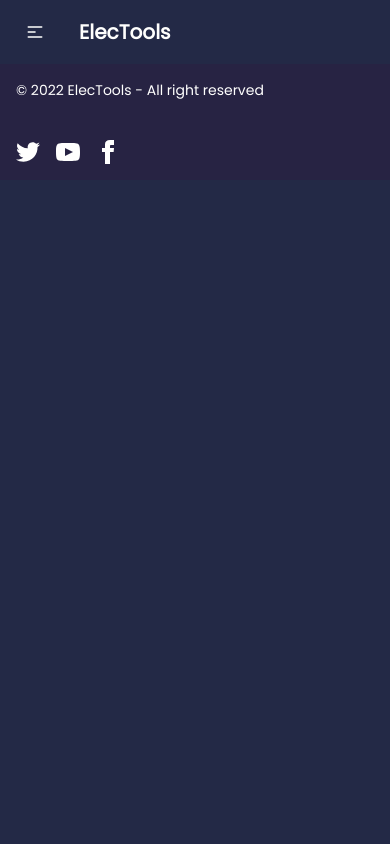
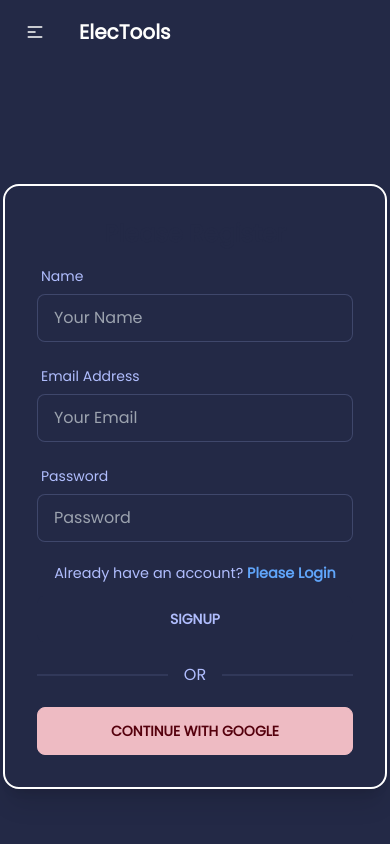
Before and after one commit to dev-weirdo/manufacturer-website-client, a React (Create React App) app: page /register in a window 390 px wide. Shown: the top 844 px of the page. Built offline with nearby package versions, Linux system fonts and the light colour scheme; no server answers.

Commit message:
Added tools in home page

```diff
--- a/package.json
+++ b/package.json
@@ -11,9 +11,11 @@
     "react": "^18.1.0",
     "react-dom": "^18.1.0",
     "react-firebase-hooks": "^5.0.3",
+    "react-hook-form": "^7.31.2",
     "react-query": "^3.39.0",
     "react-router-dom": "^6.3.0",
     "react-scripts": "5.0.1",
+    "react-toastify": "^9.0.1",
     "web-vitals": "^2.1.4"
   },
   "scripts": {
--- a/src/App.js
+++ b/src/App.js
@@ -3,6 +3,10 @@ import Header from "./components/Shared/Header";
 import { Route, Routes } from "react-router-dom";
 import Home from "./components/Home/Home";
 import Purchase from "./components/Order/Purchase";
+import { ToastContainer } from 'react-toastify';
+
+import 'react-toastify/dist/ReactToastify.css';
+import Register from "./components/Register";
 
 function App() {
   return (
@@ -11,8 +15,10 @@ function App() {
       <Routes>
         <Route path='/' element={<Home></Home>}></Route>
         <Route path="/tools/:id" element={<Purchase></Purchase>}></Route>
+        <Route path="/register" element={<Register></Register>}></Route>
       </Routes>
       <Footer></Footer>
+      <ToastContainer></ToastContainer>
     </div>
   );
 }
--- a/src/components/Home/BusinessSummary.js
+++ b/src/components/Home/BusinessSummary.js
@@ -34,10 +34,10 @@ const BusinessSummary = () => {
                 {
                     summary.map((sum, index) =>
                         <div key={index} className="card w-full md:w-96 mx-auto">
-                            <figure class="px-10 pt-10">
-                                <img src={sum.img} alt="Shoes" class="rounded-xl" />
+                            <figure className="px-10 pt-10">
+                                <img src={sum.img} alt="Shoes" className="rounded-xl" />
                             </figure>
-                            <div class="card-body items-center text-center">
+                            <div className="card-body items-center text-center">
                                 <p className='text-4xl'>{sum.numbers}+</p>
                                 <h2 className="card-title text-4xl">{sum.name}</h2>
                             </div>
--- a/src/components/Order/Purchase.js
+++ b/src/components/Order/Purchase.js
@@ -1,9 +1,8 @@
-import React, { useState } from 'react';
+import React from 'react';
 import { useQuery } from 'react-query';
 import { useParams } from 'react-router-dom';
 
 const Purchase = () => {
-    const [quan, setQuan] = useState(0);
     const { id } = useParams();
     const { isLoading, data } = useQuery('tool', () => fetch(`http://localhost:5000/tools/${id}`)
         .then(res => res.json()
@@ -18,20 +17,45 @@ const Purchase = () => {
 
     return (
         <div className="hero min-h-screen bg-base-100 text-neutral">
-            <div className="hero-content flex-col lg:flex-row">
-                <img src={img} className="max-w-sm rounded-lg shadow-2xl" alt={name}></img>
-                <div>
-                    <h1 className="text-5xl font-bold">{name}</h1>
-                    <p className="py-6">{desc}</p>
-                    <p>Available Quantity: {availablequan} Pcs</p>
-                    <div className='flex items-center'>
-                        <label htmlFor="orderquan">Quantity</label>
-                        <div className='ml-3'>
-                            <input className='bg-slate-400 px-1 py-2' type="text" name="orderquab" id="orderquan" onChange={(e) => setQuan(e.target.orderquan.value)} value={quan} />
+            <div className="hero-content flex-col lg:flex-row md:w-3/6">
+                <div className='w-full'>
+                    <p className='my-5 text-4xl text-center'>{name}</p>
+                    <img src={img} className="mx-auto w-full md:max-w-sm rounded-lg shadow-2xl" alt={name}></img>
+                    <p className='mt-5 text-xl text-center'>{desc}</p>
+                </div>
+                <form className='w-full'>
+                    <div>
+                        <label className='label' htmlFor="name">Name</label>
+                        <div>
+                            <input className='w-full input input-bordered px-1 py-2' type="text" name="name" id="name" />
                         </div>
                     </div>
-                    <button className="btn btn-secondary text-accent">Get Started</button>
-                </div>
+                    <div>
+                        <label className='label' htmlFor="email">Email</label>
+                        <div>
+                            <input className='w-full input input-bordered px-1 py-2' type="email" name="email" id="email" />
+                        </div>
+                    </div>
+                    <div>
+                        <label className='label' htmlFor="availableQuan">Available Quantity</label>
+                        <div>
+                            <input className='w-full input input-bordered px-1 py-2' type="text" name="availableQuan" id="availableQuan" value={availablequan} disabled />
+                        </div>
+                    </div>
+                    <div>
+                        <label className='label' htmlFor="minOrdQuan">Minimum Order Quantity</label>
+                        <div>
+                            <input className='w-full input input-bordered px-1 py-2' value={minordquan} disabled type="text" name="minOrdQuan" id="minOrdQuan" />
+                        </div>
+                    </div>
+                    <div>
+                        <label className='label' htmlFor="quantity">Quantity</label>
+                        <div>
+                            <input className='w-full input input-bordered px-1 py-2' type="text" name="quantity" id="quantity" />
+                        </div>
+                    </div>
+                    <button type='submit' className="btn btn-secondary text-accent sm:btn-sm md:btn-md hover:bg-transparent hover:text-secondary w-full my-5">Order</button>
+                </form>
             </div>
         </div>
     );
--- /dev/null
+++ b/src/components/Register.js
@@ -0,0 +1,119 @@
+import React, { useEffect } from 'react';
+import { useCreateUserWithEmailAndPassword, useSignInWithGoogle, useUpdateProfile } from 'react-firebase-hooks/auth';
+import { useForm } from 'react-hook-form';
+import { Link, useNavigate } from 'react-router-dom';
+import auth from '../firebase.init';
+
+const Register = () => {
+    const [signInWithGoogle, gUser, gLoading, gError] = useSignInWithGoogle(auth);
+    const [
+        createUserWithEmailAndPassword,
+        user,
+        loading,
+        error,
+    ] = useCreateUserWithEmailAndPassword(auth);
+
+    const [updateProfile, updating, updateError] = useUpdateProfile(auth);
+
+    const navigate = useNavigate();
+
+    const { register, formState: { errors }, handleSubmit } = useForm();
+
+    useEffect(() => {
+        if (user || gUser) {
+            navigate('/')
+        }
+    }, [user, gUser, navigate])
+
+    let signUpError;
+    if (error || gError || updateError) {
+        signUpError = <p className='text-red-500'>{error.message || gError.message || updateError.message}</p>
+    }
+
+    if (loading || gLoading || updating) {
+        return <button className='btn loading'>Loading</button>
+    }
+
+    const onSubmit = async data => {
+        await createUserWithEmailAndPassword(data.email, data.password);
+        await updateProfile({ displayName: data.name })
+
+    };
+    return (
+        <div className='flex h-screen justify-center items-center'>
+            <div className="card w-96 shadow-xl border-2 border-white">
+                <div className="card-body">
+                    <h2 className="text-center text-accent text-2xl font-bold">Please Register</h2>
+
+                    <form onSubmit={handleSubmit(onSubmit)}>
+                        <div className="form-control w-full max-w-xs">
+                            <label className="label">
+                                <span className="label-text">Name</span>
+                            </label>
+                            <input {...register("name", {
+                                required: {
+                                    value: true,
+                                    message: 'Name is required'
+                                }
+                            })} type="text" placeholder="Your Name" className="input input-bordered w-full max-w-xs" />
+                            <label className="label">
+                                {errors.name?.type === 'required' && <span className="label-text-alt text-red-500">{errors.name.message}</span>}
+                            </label>
+                        </div>
+                        <div className="form-control w-full max-w-xs">
+                            <label className="label">
+                                <span className="label-text">Email Address</span>
+                            </label>
+                            <input {...register("email", {
+                                required: {
+                                    value: true,
+                                    message: 'Email is required'
+                                },
+                                pattern: {
+                                    value: /[A-Za-z]{3}/,
+                                    message: 'Provide a valid email'
+                                }
+                            })} type="email" placeholder="Your Email" className="input input-bordered w-full max-w-xs" />
+                            <label className="label">
+                                {errors.email?.type === 'required' && <span className="label-text-alt text-red-500">{errors.email.message}</span>}
+                                {errors.email?.type === 'pattern' && <span className="label-text-alt text-red-500">{errors.email.message}</span>}
+                            </label>
+                        </div>
+
+                        <div className="form-control w-full max-w-xs">
+                            <label className="label">
+                                <span className="label-text">Password</span>
+                            </label>
+                            <input {...register("password", {
+                                required: {
+                                    value: true,
+                                    message: 'Password is required'
+                                },
+                                minLength: {
+                                    value: 6,
+                                    message: 'Must be 6 characters or longer'
+                                }
+                            })} type="password" placeholder="Password" className="input input-bordered w-full max-w-xs" />
+                            <label className="label">
+                                {errors.password?.type === 'required' && <span className="label-text-alt text-red-500">{errors.password.message}</span>}
+                                {errors.password?.type === 'pattern' && <span className="label-text-alt text-red-500">{errors.password.message}</span>}
+                            </label>
+                        </div>
+
+                        {signUpError}
+
+                        <p className='mb-2 text-center text-lg'><small>
+                            Already have an account? <Link to="/login" className='text-blue-400 font-semibold'>Please Login</Link></small></p>
+
+                        <input className='btn btn-accent sm:btn-sm md:btn-md hover:bg-transparent hover:text-accent w-full max-w-xs' type="submit" value="Signup" />
+                    </form>
+
+                    <div className="divider">OR</div>
+                    <button onClick={() => signInWithGoogle()} className="btn btn-secondary sm:btn-sm md:btn-md hover:bg-transparent hover:text-secondary">Continue with Google</button>
+                </div>
+            </div>
+        </div>
+    );
+};
+
+export default Register;
--- a/src/components/Shared/Header.js
+++ b/src/components/Shared/Header.js
@@ -1,12 +1,24 @@
 import React from 'react';
 import { Link } from 'react-router-dom';
+import { signOut } from 'firebase/auth';
+import auth from '../../firebase.init';
+import { useAuthState } from 'react-firebase-hooks/auth';
 
 const Header = () => {
+
+    const [user] = useAuthState(auth);
+
+    const handleSignOut = () => {
+        signOut(auth);
+    }
 
     const navItem =
         <>
             <li><Link to='/dashboard'>Dashboard</Link></li>
             <li><Link to='/blog'>Blog</Link></li>
+            <li>
+                {user ? <button onClick={handleSignOut}>Logout</button> : <Link to='/register'>Register</Link>}
+            </li>
         </>
 
     return (
--- /dev/null
+++ b/src/firebase.init.js
@@ -0,0 +1,16 @@
+import { initializeApp } from "firebase/app";
+import { getAuth } from "firebase/auth";
+
+const firebaseConfig = {
+    apiKey: "AIzaSyBdPGg0TrASnApVLEYmiuSC13Vcgiv1TkY",
+    authDomain: "electools-45162.firebaseapp.com",
+    projectId: "electools-45162",
+    storageBucket: "electools-45162.appspot.com",
+    messagingSenderId: "814515274383",
+    appId: "1:814515274383:web:9b0fb61cb923fea69326fa"
+};
+
+const app = initializeApp(firebaseConfig);
+const auth = getAuth(app);
+
+export default auth;
```
Also changed, not shown: src/components/Login.js (added, +11 -0 lines), 1 other file (tests, documents, lock files or other folders).
